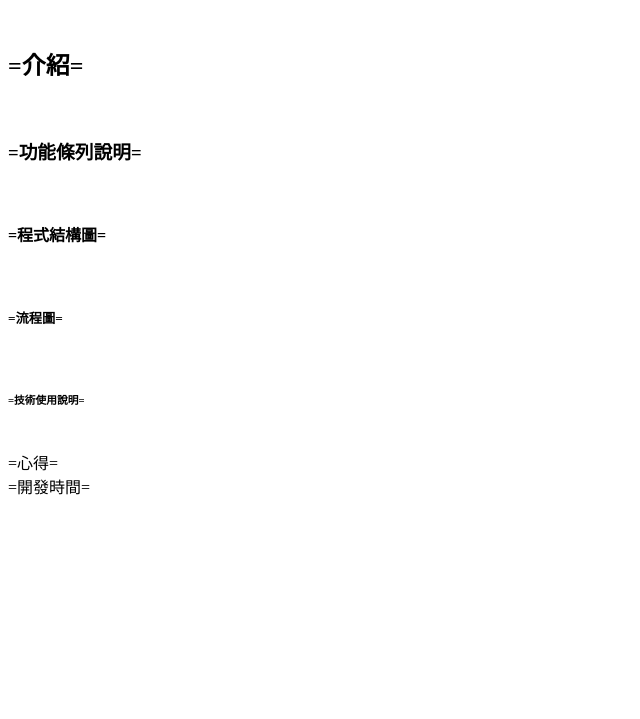
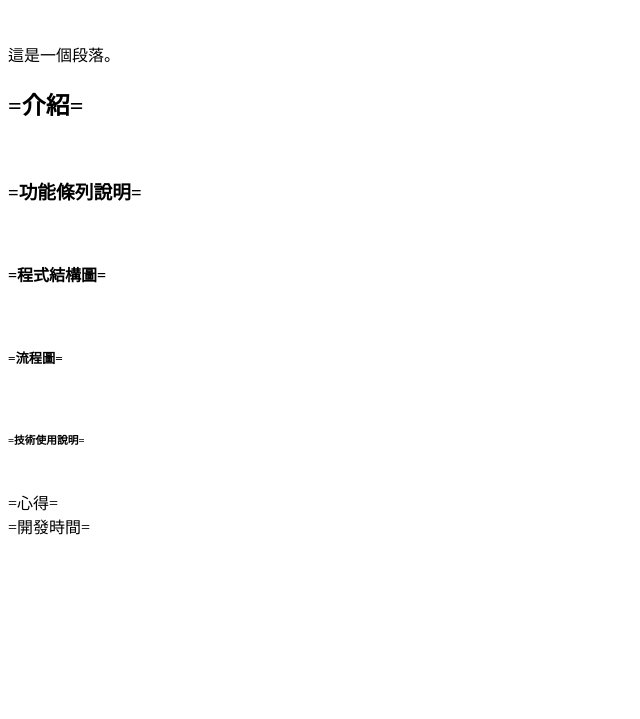
Before and after one commit to walkingglass/41243211, a plain HTML site: page index.html in a window 1280 px wide. Shown: the part 81-800 px from the top of the page, without its empty margins (0-640 px from the left). Drawn offline with Linux system fonts and the light colour scheme.

Commit message:
Update index.html

```diff
--- a/index.html
+++ b/index.html
@@ -7,6 +7,7 @@
 </head>
 <body>
     <h1>=題目:五子棋=</h1><br/>
+    <p>這是一個段落。</p>
     <h2>=介紹=</h2><br/>
     <h3>=功能條列說明=</h3><br/>
     <h4>=程式結構圖=</h4><br/>
```
